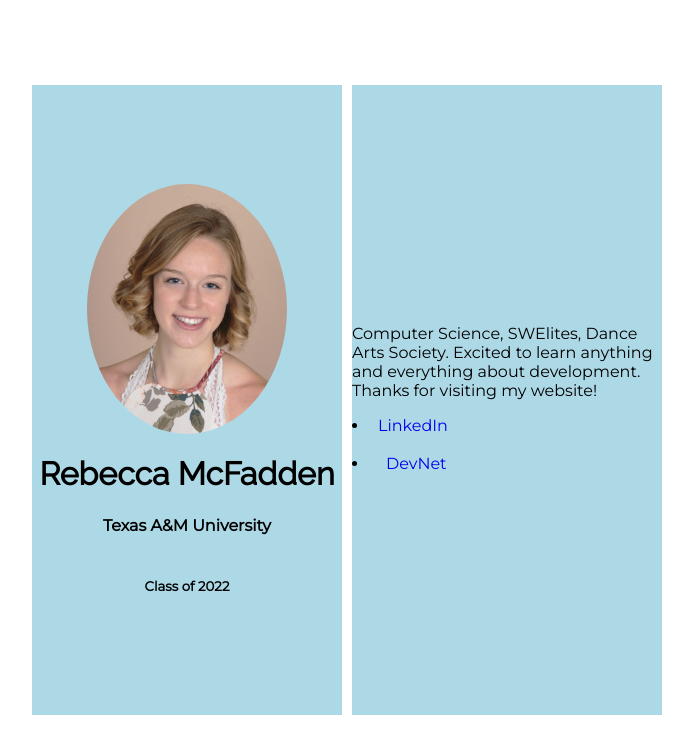
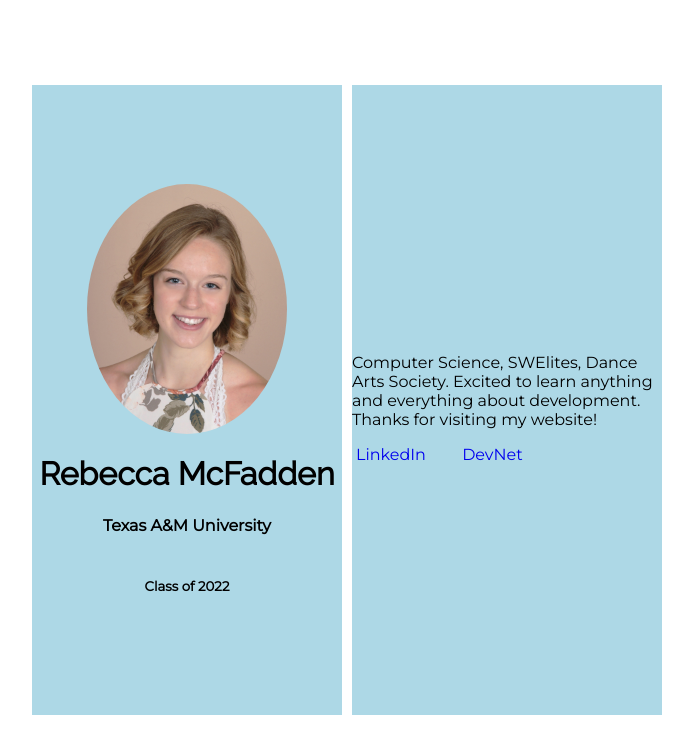
Before and after one commit to rebeccamcfadden/rebeccamcfadden.github.io, a PHP site: page / in a window 1280 px wide. Shown: the top 754 px of the page, without its empty margins (293-986 px from the left). Run offline with PHP 8.4, Linux system fonts and the light colour scheme.

Commit message:
fix social links

```diff
--- a/style.css
+++ b/style.css
@@ -40,6 +40,11 @@ html, body {
     border-radius: 75%;
 }
 
+.social-links li {
+    display: inline-block;
+    margin-right: 8px;
+}
+
 .social-links a {
     text-decoration: none;
     padding: 4px;
```
